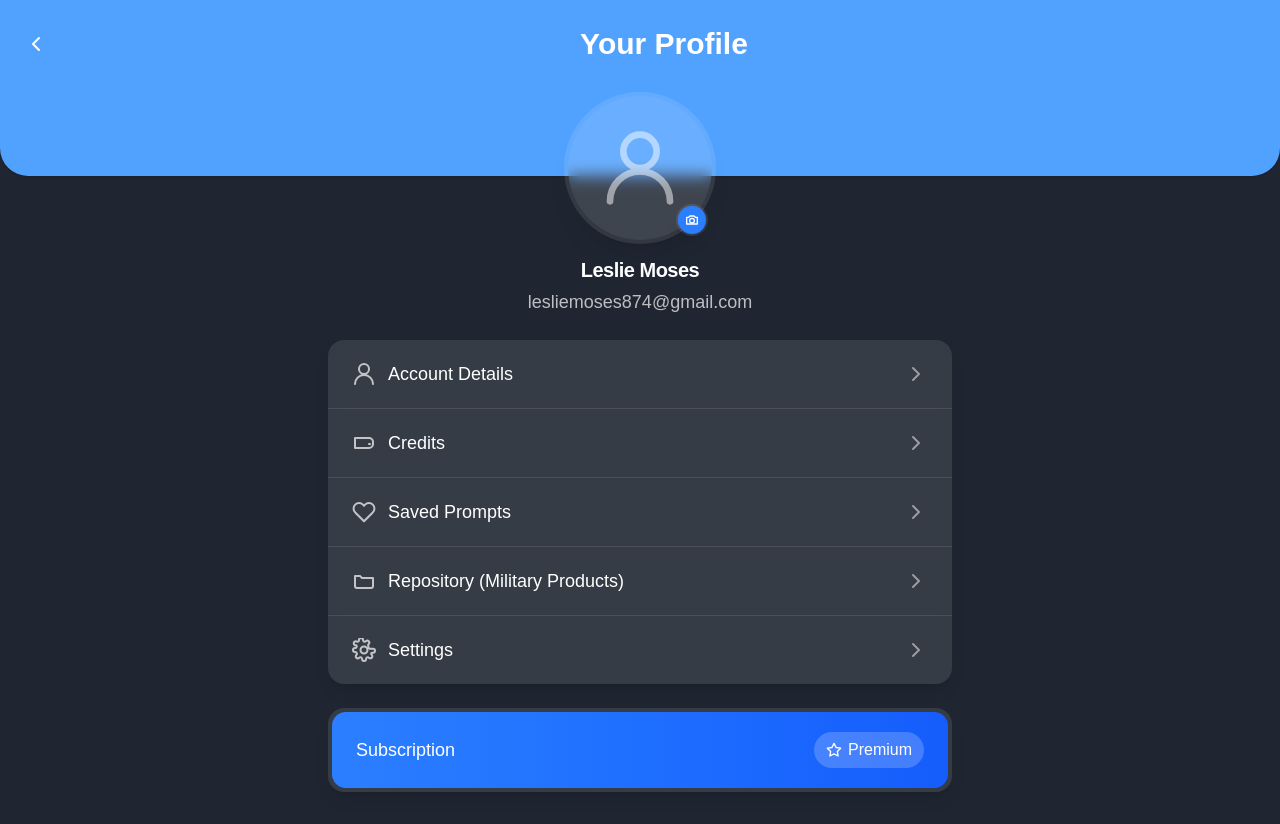
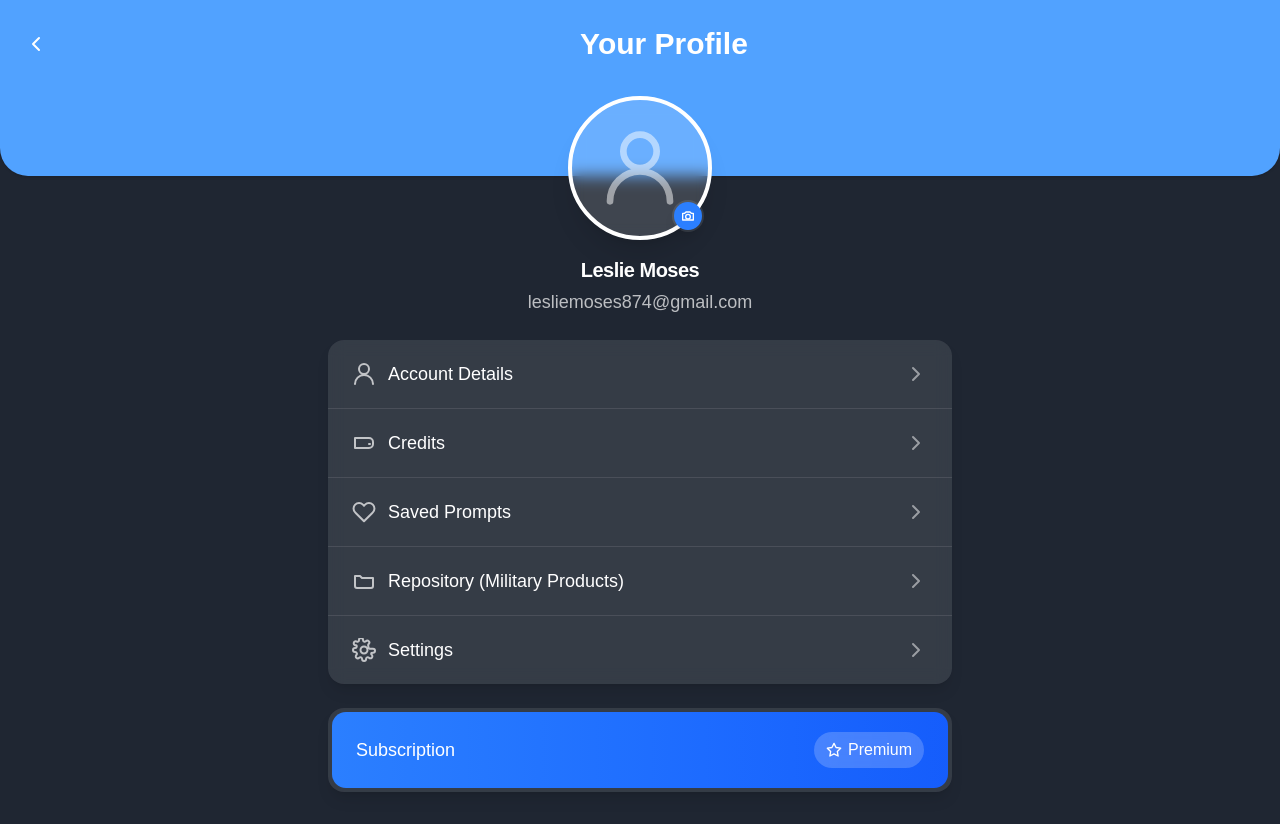
Before and after one commit to developer-bytespak/intellimaint-ai, a Next.js app: page /profile in a window 1280 px wide. Built offline with nearby package versions, Linux system fonts and the light colour scheme; no server answers.

Commit message:
profile logo ehanced

```diff
--- a/src/app/(dashboard)/profile/page.tsx
+++ b/src/app/(dashboard)/profile/page.tsx
@@ -268,7 +268,7 @@ export default function ProfilePage() {
       {/* Profile section */}
       <section className="relative pb-8 -mt-16 md:-mt-20">
         <div className="mx-auto max-w-sm sm:max-w-md md:max-w-lg lg:max-w-xl xl:max-w-2xl px-6">
-          <div className="relative mx-auto h-28 w-28 md:h-32 md:w-32 lg:h-36 lg:w-36 rounded-full bg-white/10 backdrop-blur-sm ring-4 ring-white/10 shadow-xl camera-menu-container">
+          <div className="relative mx-auto h-28 w-28 md:h-32 md:w-32 lg:h-36 lg:w-36 rounded-full bg-white/10 backdrop-blur-sm border-4 border-white shadow-xl camera-menu-container">
             <div className="h-full w-full rounded-full overflow-hidden">
               {profileImage ? (
                 <img
```
